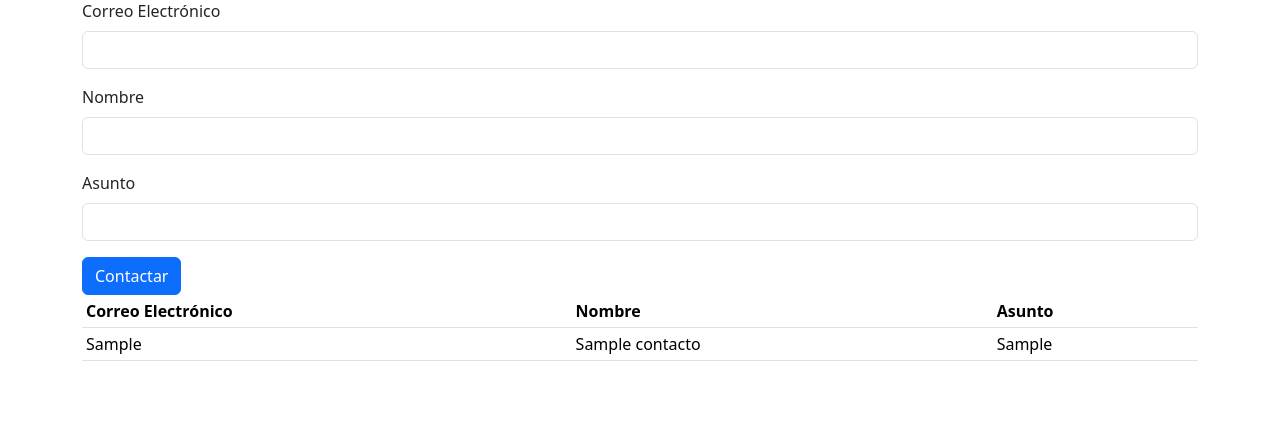
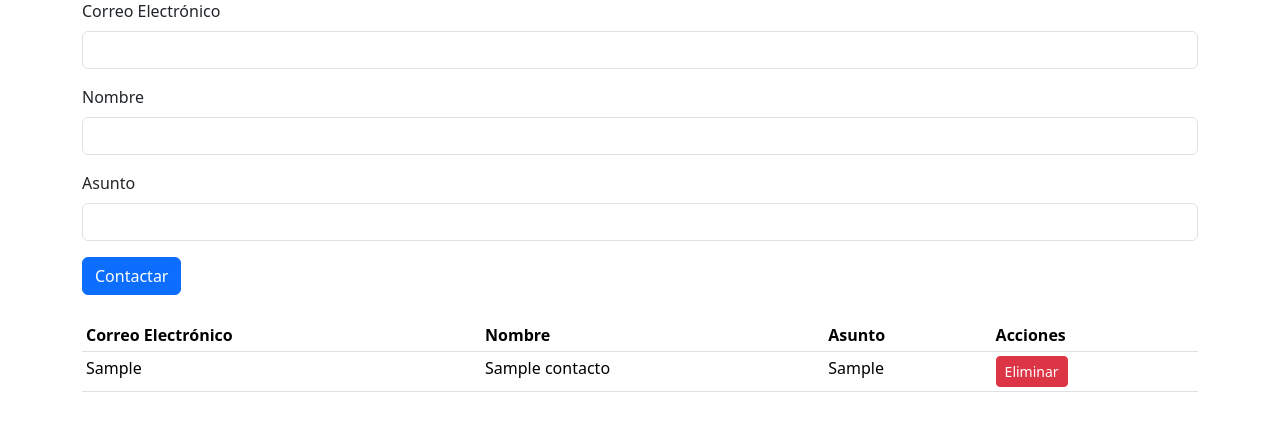
Before and after one commit to annav-120/flask7a, a Flask app: page /contacto in a window 1280 px wide. Shown: the part 105-536 px from the top of the page. Run offline with Flask 3, Linux system fonts and the light colour scheme; tables that the repository leaves empty or names only in its code hold one stand-in row (values such as "Sample post"); some libraries are stand-ins or nearby versions.

Commit message:
Update contacto.html

```diff
--- a/templates/contacto.html
+++ b/templates/contacto.html
@@ -28,20 +28,23 @@
             <button type="submit" class="btn btn-primary">Contactar</button>
         </form>
     </div>
-    <div class="container">
+    <div class="container mt-4">
         <table class="table table-sm">
             <thead>
                 <tr>
                     <th>Correo Electrónico</th>
                     <th>Nombre</th>
                     <th>Asunto</th>
+                    <th>Acciones</th> <!-- Nueva columna para acciones -->
                 </tr>
             </thead>
             <tbody id="tbodyLog"></tbody>
         </table>
     </div>
+
     <script>
         $(document).ready(function() {
+            // Validación del formulario
             $("#frmContacto").validate({
                 rules: {
                     email: {
@@ -87,6 +90,7 @@
                 return this.optional(element) || /^[a-zA-Z\s]+$/.test(value);
             }, "Por favor, introduce solo letras.");
 
+            // Función para buscar y mostrar los registros
             function buscar() {
                 $.get("/buscar", function(respuesta) {
                     $("#tbodyLog").html("");
@@ -97,13 +101,33 @@
                             <td>${registro.Correo_Electronico}</td>
                             <td>${registro.Nombre}</td>
                             <td>${registro.Asunto}</td>
+                            <td><button class="btn btn-danger btn-sm" onclick="eliminar('${registro.id}')">Eliminar</button></td>
                         </tr>`);
                     }
                 });
             }
 
+            // Llamada inicial para buscar registros
             buscar();
 
+            // Función para eliminar un registro
+            window.eliminar = function(id) {
+                if (confirm("¿Estás seguro de que deseas eliminar este registro?")) {
+                    $.ajax({
+                        url: `/eliminar/${id}`,
+                        type: 'DELETE',
+                        success: function(result) {
+                            alert("Registro eliminado correctamente.");
+                            buscar(); // Actualizar la tabla
+                        },
+                        error: function(err) {
+                            alert("Error al eliminar el registro.");
+                        }
+                    });
+                }
+            };
+
+            // Configuración de Pusher para actualizar en tiempo real
             Pusher.logToConsole = true;
             var pusher = new Pusher('fe0a6fda0635d4db01ce', {
                 cluster: 'us2'
```
